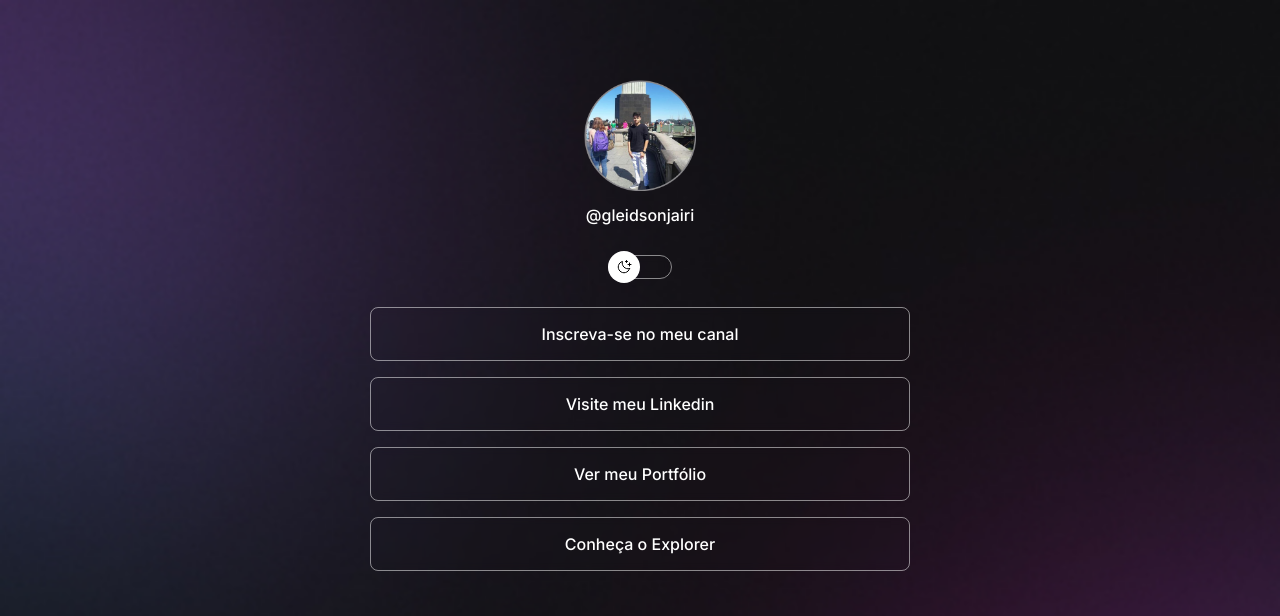
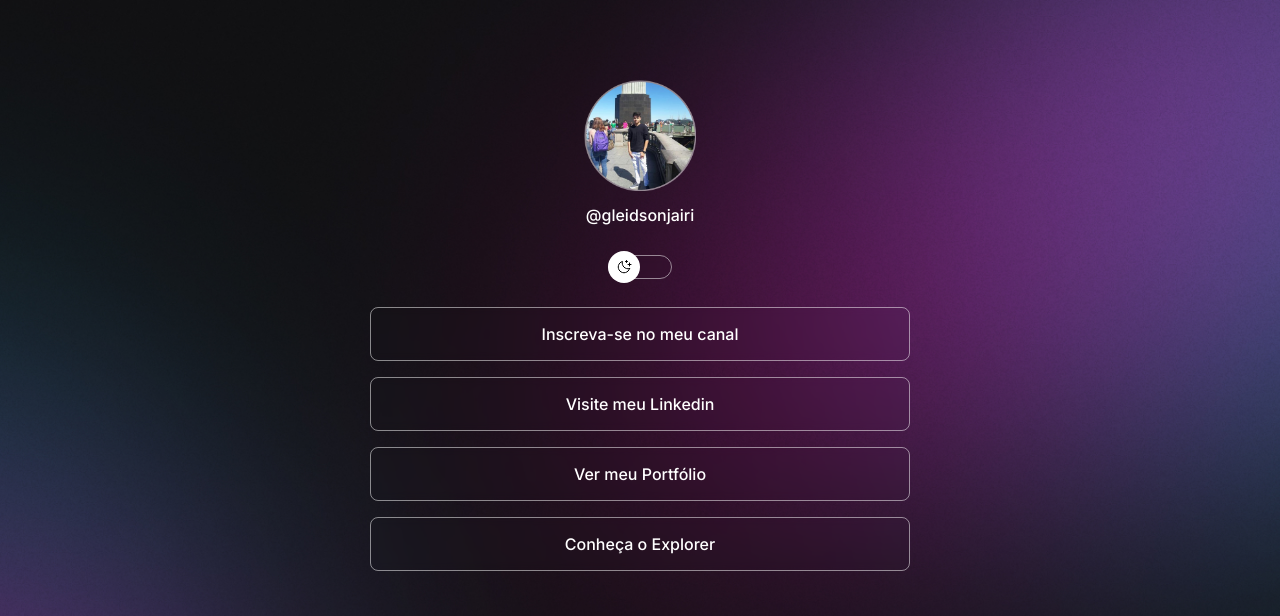
Before and after one commit to GleidsonGL/projeto, a plain HTML site: page index.html in a window 1280 px wide. Shown: the top 616 px of the page. Drawn offline with nearby package versions, Linux system fonts and the light colour scheme.

Commit message:
change background based on media queries

```diff
--- a/style.css
+++ b/style.css
@@ -29,6 +29,7 @@
   background-repeat: no-repeat;
   background-position: top center;
   background-size: cover;
+  height: 100vh;
 
   /* background: color image repeat position/size */
 }
@@ -167,3 +168,13 @@
 footer a:hover {
   background: var(--highlight-color);
 }
+
+@media (min-width: 700px) {
+  :root {
+    --bg-url: url(./assets/bg-desktop.jpg.jpg);
+  }
+
+  .light {
+    --bg-url: url(./assets/bg-desktop-light.jpg.jpg);
+  }
+}
```
Also changed, not shown: assets/bg-desktop-light.jpg.jpg (added), assets/bg-desktop.jpg.jpg (added).
